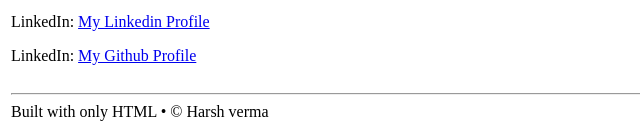
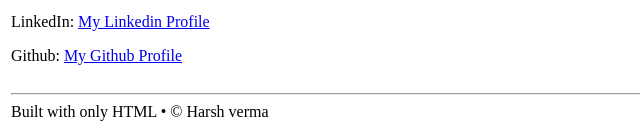
Before and after one commit to Verma0104/P01, a plain HTML site: page index.html in a window 1280 px wide. Shown: the part 743-872 px from the top of the page, 0-640 px from the left. Drawn offline with Linux system fonts and the light colour scheme.

Commit message:
Update index.html

```diff
--- a/index.html
+++ b/index.html
@@ -45,7 +45,7 @@ Let’s connect and collaborate!</p>
         <h2>Contact</h2>
         <p>If you want to contact me, please send an email to <a href="mailto:vermaharsh438@gmail.com@gmail.com"target="blank">vermaharsh438@gmail.com</a>.</p>
         <p> LinkedIn: <a href= "https://www.linkedin.com/in/harsh-verma-22aa31383/"target="blank">My Linkedin Profile</a></p>
-        <p> LinkedIn: <a href= "https://github.com/Verma0104"target="blank">My Github Profile</a></p>
+        <p> Github: <a href= "https://github.com/Verma0104"target="blank">My Github Profile</a></p>
 
       </td>
     </tr>
```
